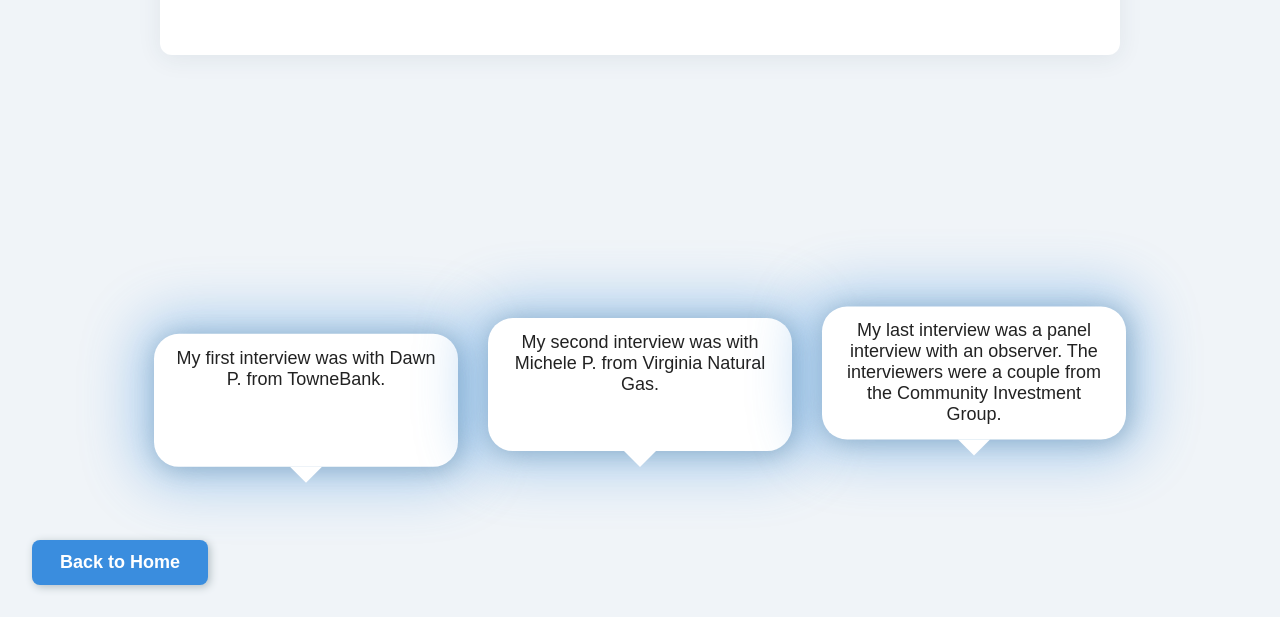
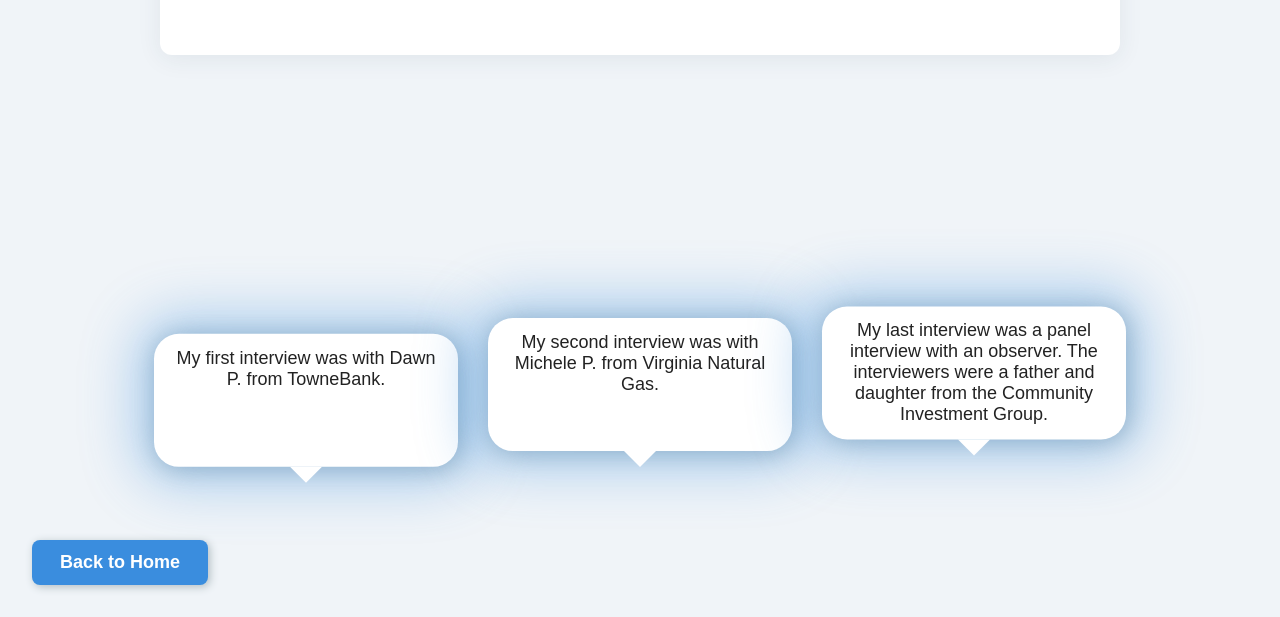
Before and after one commit to SkinnyLegend08/My-Journal-of-Neighborhood, a plain HTML site: page Week6.html in a window 1280 px wide. Shown: the part 183-800 px from the top of the page. Drawn offline with Linux system fonts and the light colour scheme.

Commit message:
Update Week6.html

```diff
--- a/Week6.html
+++ b/Week6.html
@@ -134,7 +134,7 @@
         <div class="bottom-bubbles">
             <div class="bubble-bottom">My first interview was with Dawn P. from TowneBank.</div>
             <div class="bubble-bottom">My second interview was with Michele P. from Virginia Natural Gas.</div>
-            <div class="bubble-bottom">My last interview was a panel interview with an observer. The interviewers were a couple from the Community Investment Group.</div>
+            <div class="bubble-bottom">My last interview was a panel interview with an observer. The interviewers were a father and daughter from the Community Investment Group.</div>
         </div>
     </div>
     <a href="index.html" class="button-home-fixed">Back to Home</a>
```
